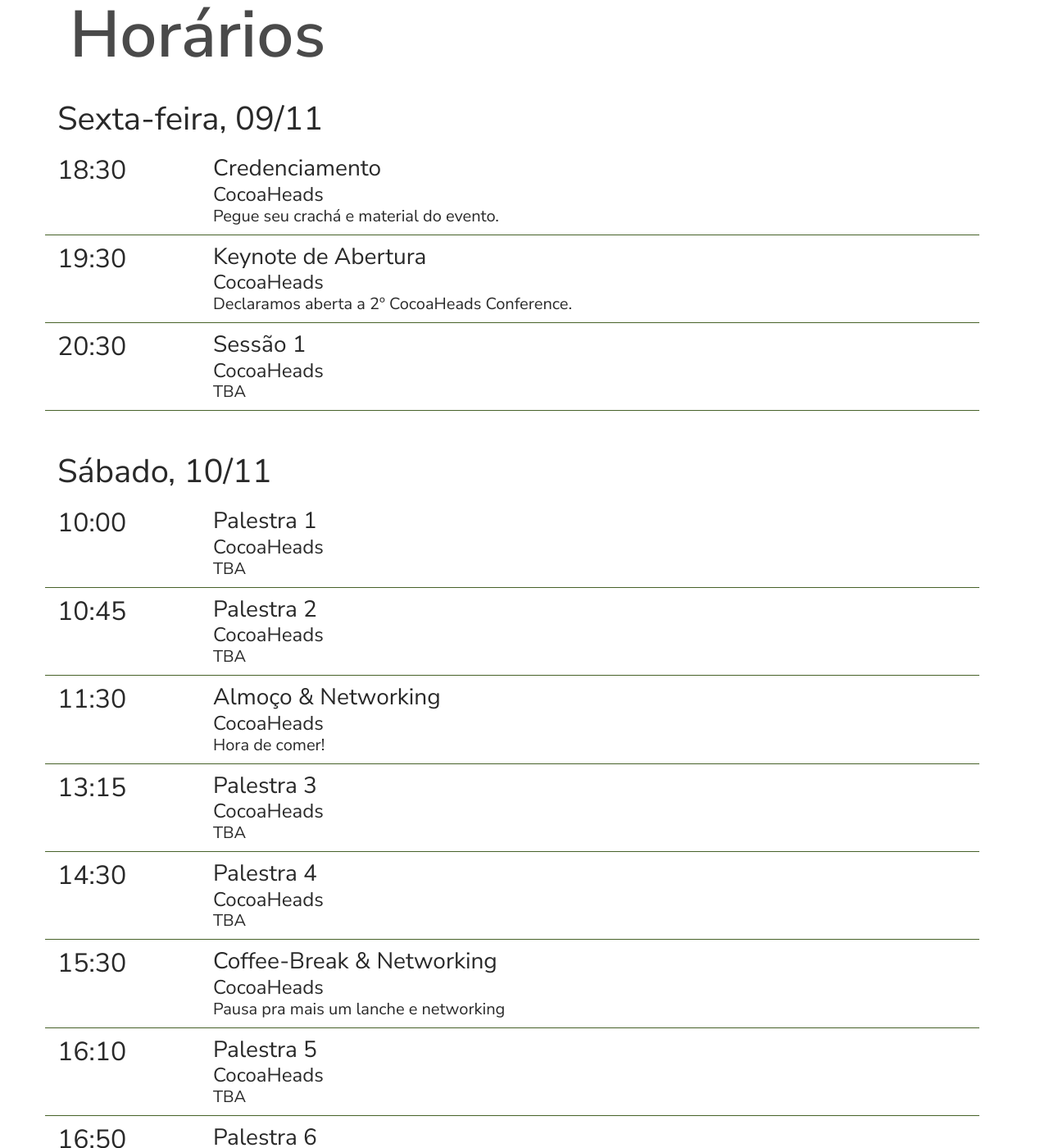
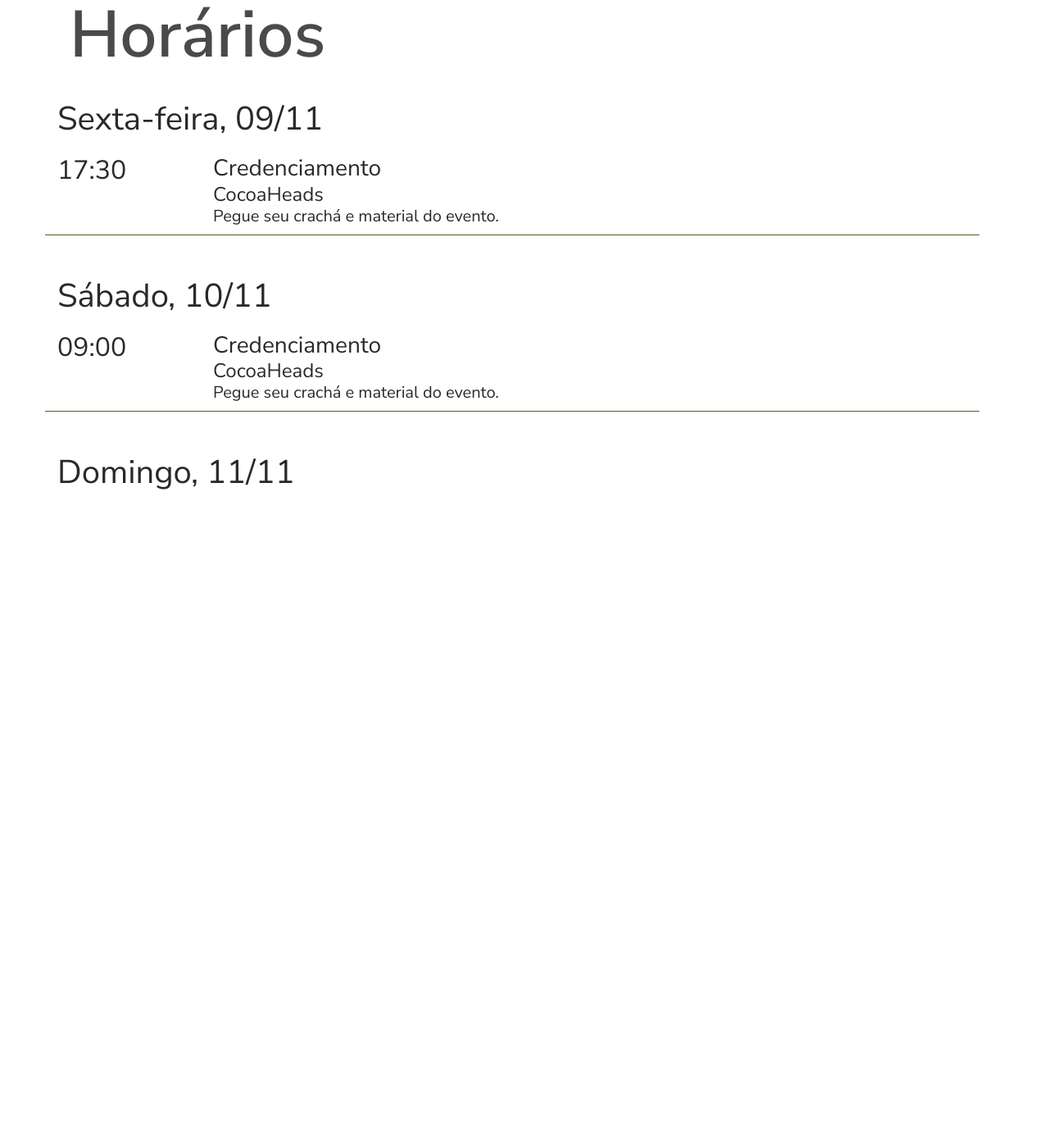
Before and after one commit to CocoaHeadsConference/CocoaHeadsConference.github.io, a Jekyll site: the page built from index.html, in a window 1280 px wide and 1400 px high, scrolled down 2269 px. Shown: the whole window at 82% size. Built offline with Jekyll 4.4.1, drawn with Linux system fonts in a browser that asks for light colours; a script that is not in the unit is left out; after the commit the page ends 2899 px from its top, so only the background shows below that; some of the changed lines change nothing that is shown; some of the changed text lies outside the part shown.

Commit message:
Remove schedule placeholder completo do site

```diff
--- a/_data/2018/talks.json
+++ b/_data/2018/talks.json
@@ -5,7 +5,7 @@
 			"title": "Credenciamento",
 			"speaker": 0,
 			"room": 0,
-			"date": "2018-11-09T18:30:00-0300",
+			"date": "2018-11-09T17:30:00-0300",
 			"duration": 60,
 			"summary": "Pegue seu crachá e material do evento.",
 			"description": "Aproveite esse momento para se apresentar aos participantes, conhecer aquela pessoa que você conversa apenas pela internet e postar sobre o evento nas redes sociais.",
@@ -13,179 +13,14 @@
 		},
 		{
 			"id": 1,
-			"title": "Keynote de Abertura",
-			"speaker": 15,
-			"room": 1,
-			"date": "2018-11-09T19:30:00-0300",
-			"duration": 50,
-			"summary": "Declaramos aberta a 2º CocoaHeads Conference.",
-			"description": "O momento tão esperado por todos: A abertura do segundo evento nacional do CocoaHeads Brasil! Um momento muito emocionante para toda a comunidade iOS.",
-			"type": "opening"
-		},
-		{
-			"id": 2,
-			"title": "Sessão 1",
-			"speaker": 15,
-			"room": 1,
-			"date": "2018-11-09T20:30:00-0300",
-			"duration": 60,
-			"summary": "TBA",
-			"description": "TBA",
-			"type": "talk"
-		},
-		{
-			"id": 3,
-			"title": "Palestra 1",
-			"speaker": 15,
-			"room": 1,
-			"date": "2018-11-10T10:00:00-0300",
-			"duration": 30,
-			"summary": "TBA",
-			"description": "TBA",
-			"type": "talk"
-		},
-		{
-			"id": 4,
-			"title": "Palestra 2",
-			"speaker": 15,
-			"room": 4,
-			"date": "2018-11-10T10:45:00-0300",
-			"duration": 30,
-			"summary": "TBA",
-			"description": "TBA",
-			"type": "talk"
-		},
-		{
-			"id": 5,
-			"title": "Almoço & Networking",
-			"speaker": 15,
-			"room": 1,
-			"date": "2018-11-10T11:30:00-0300",
-			"duration": 90,
-			"summary": "Hora de comer!",
-			"description": "",
-			"type": "breaktime"
-		},
-		{
-			"id": 6,
-			"title": "Palestra 3",
-			"speaker": 15,
-			"room": 1,
-			"date": "2018-11-10T13:15:00-0300",
-			"duration": 45,
-			"summary": "TBA",
-			"description": "TBA",
-			"type": "talk"
-		},
-		{
-			"id": 7,
-			"title": "Palestra 4",
-			"speaker": 15,
-			"room": 1,
-			"date": "2018-11-10T14:30:00-0300",
-			"duration": 45,
-			"summary": "TBA",
-			"description": "TBA",
-			"type": "talk"
-		},
-		{
-			"id": 8,
-			"title": "Coffee-Break & Networking",
+			"title": "Credenciamento",
 			"speaker": 0,
 			"room": 0,
-			"date": "2018-11-10T15:30:00-0300",
-			"duration": 30,
-			"summary": "Pausa pra mais um lanche e networking",
-			"description": "Um intervalo para passear pela área comum do local, tomar um café e claro, bater papo com todos os incríveis participantes.",
-			"type": "breaktime"
-		},
-		{
-			"id": 9,
-			"title": "Palestra 5",
-			"speaker": 15,
-			"room": 0,
-			"date": "2018-11-10T16:10:00-0300",
-			"duration": 30,
-			"summary": "TBA",
-			"description": "TBA",
-			"type": "talk"
-		},
-		{
-			"id": 10,
-			"title": "Palestra 6",
-			"speaker": 15,
-			"room": 0,
-			"date": "2018-11-10T16:50:00-0300",
-			"duration": 40,
-			"summary": "TBA",
-			"description": "TBA",
-			"type": "talk"
-		},
-		{
-			"id": 11,
-			"title": "HAPPY HOUR",
-			"speaker": 15,
-			"room": 0,
-			"date": "2018-11-10T17:40:00-0300",
-			"duration": 40,
-			"summary": "TBA",
-			"description": "TBA",
-			"type": "closing"
-		},
-		{
-			"id": 12,
-			"title": "Workshop 1",
-			"speaker": 15,
-			"room": 0,
-			"date": "2018-11-11T10:30:00-0300",
-			"duration": 120,
-			"summary": "TBA",
-			"description": "TBA",
-			"type": "workshop"
-		},
-		{
-			"id": 13,
-			"title": "Workshop 2",
-			"speaker": 15,
-			"room": 0,
-			"date": "2018-11-11T10:30:00-0300",
-			"duration": 120,
-			"summary": "TBA",
-			"description": "TBA",
-			"type": "workshop"
-		},
-		{
-			"id": 14,
-			"title": "Workshop 3",
-			"speaker": 15,
-			"room": 0,
-			"date": "2018-11-11T10:30:00-0300",
-			"duration": 120,
-			"summary": "TBA",
-			"description": "TBA",
-			"type": "workshop"
-		},
-		{
-			"id": 15,
-			"title": "Workshop 4",
-			"speaker": 15,
-			"room": 0,
-			"date": "2018-11-11T10:30:00-0300",
-			"duration": 120,
-			"summary": "TBA",
-			"description": "TBA",
-			"type": "workshop"
-		},
-		{
-			"id": 16,
-			"title": "Festa de Encerramento",
-			"speaker": 0,
-			"room": 0,
-			"date": "2018-11-11T13:00:00-0300",
-			"duration": 120,
-			"summary": "TBA",
-			"description": "TBA",
-			"type": "closing"
+			"date": "2018-11-10T09:00:00-0300",
+			"duration": 60,
+			"summary": "Pegue seu crachá e material do evento.",
+			"description": "Aproveite esse momento para se apresentar aos participantes, conhecer aquela pessoa que você conversa apenas pela internet e postar sobre o evento nas redes sociais.",
+			"type": "setup"
 		}
 	]
 }
```
